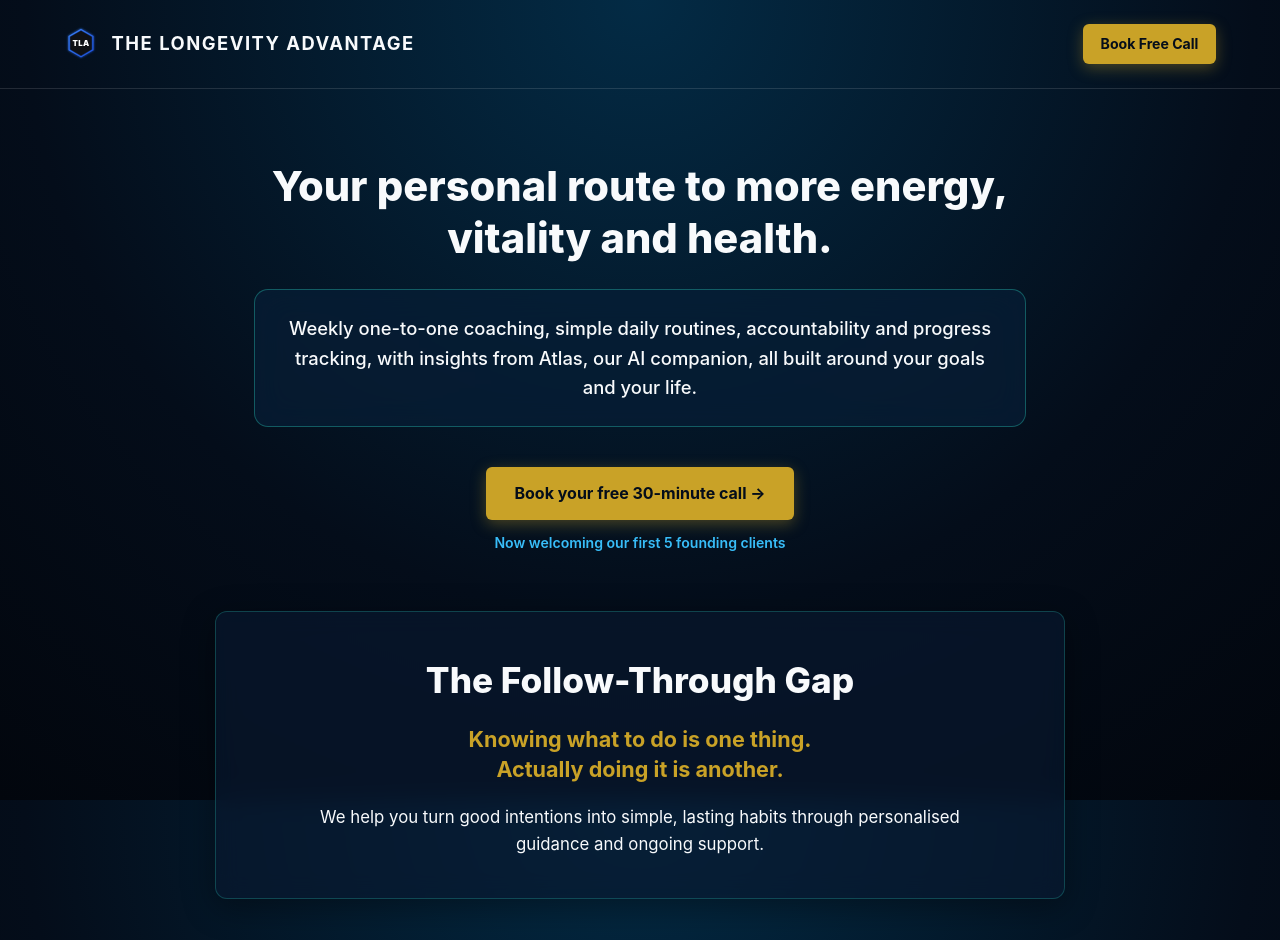
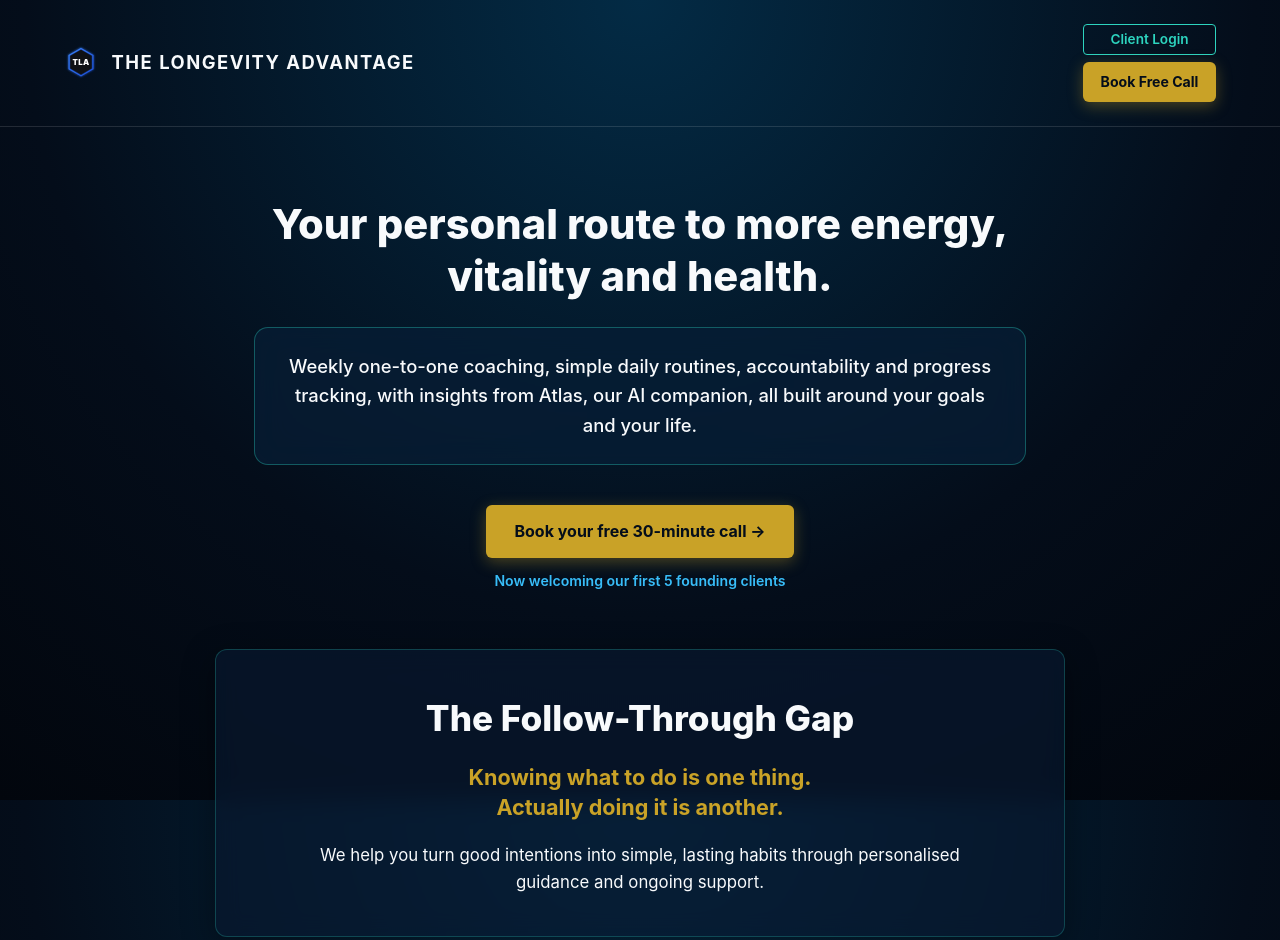
Before and after one commit to hessam-khosh/longevity-advantage, a plain HTML site: page index.html in a window 1280 px wide. Shown: the top 940 px of the page. Drawn offline with nearby package versions, Linux system fonts and the light colour scheme.

Commit message:
Update button and link text for consistency

```diff
--- a/index.html
+++ b/index.html
@@ -337,8 +337,9 @@
                 THE LONGEVITY ADVANTAGE
             </span>
         </div>
-        <div>
-            <a href="#booking-form" class="btn-gold" style="padding: 0.55rem 1.1rem; font-size: 0.88rem;">Book Free Call</a>
+        <div style="display: flex; flex-direction: column; align-items: stretch; gap: 0.45rem;">
+            <button type="button" onclick="openModal('loginModal')" class="btn-secondary" style="padding: 0.4rem 1.1rem; font-size: 0.85rem; border-color: var(--accent-teal); color: var(--accent-teal); text-align: center;">Client Login</button>
+            <a href="#booking-form" class="btn-gold" style="padding: 0.55rem 1.1rem; font-size: 0.88rem; text-align: center;">Book Free Call</a>
         </div>
     </header>
     <div id="mainView">
@@ -693,7 +694,7 @@
             </div>
         </section>
     </div>
-    <!-- CLIENT DASHBOARD VIEW (ACCESSED VIA FOOTER LOGIN) -->
+    <!-- CLIENT DASHBOARD VIEW (ACCESSED VIA HEADER OR FOOTER LOGIN) -->
     <div id="dashboardView" class="section" style="display: none; padding-top: 2rem;">
         <div class="card" style="max-width: 900px; margin: 0 auto;">
             <div style="display: flex; justify-content: space-between; align-items: center; border-bottom: 1px solid var(--border); padding-bottom: 1rem; margin-bottom: 1.5rem;">
@@ -1919,7 +1920,7 @@
                 <span>·</span>
                 <a href="javascript:void(0)" id="contactBtn" style="color: var(--text-muted); text-decoration: none; cursor: pointer;">Contact</a>
                 <span>·</span>
-                <a href="javascript:void(0)" id="loginBtn" style="color: var(--text-muted); text-decoration: none; cursor: pointer;">Client login</a>
+                <a href="javascript:void(0)" id="loginBtn" style="color: var(--text-muted); text-decoration: none; cursor: pointer;">Client Login</a>
             </div>
             <p style="font-size: 0.8rem; color: var(--text-muted); margin: 0;">
                 &copy; 2026 The Longevity Advantage. All rights reserved.
```
